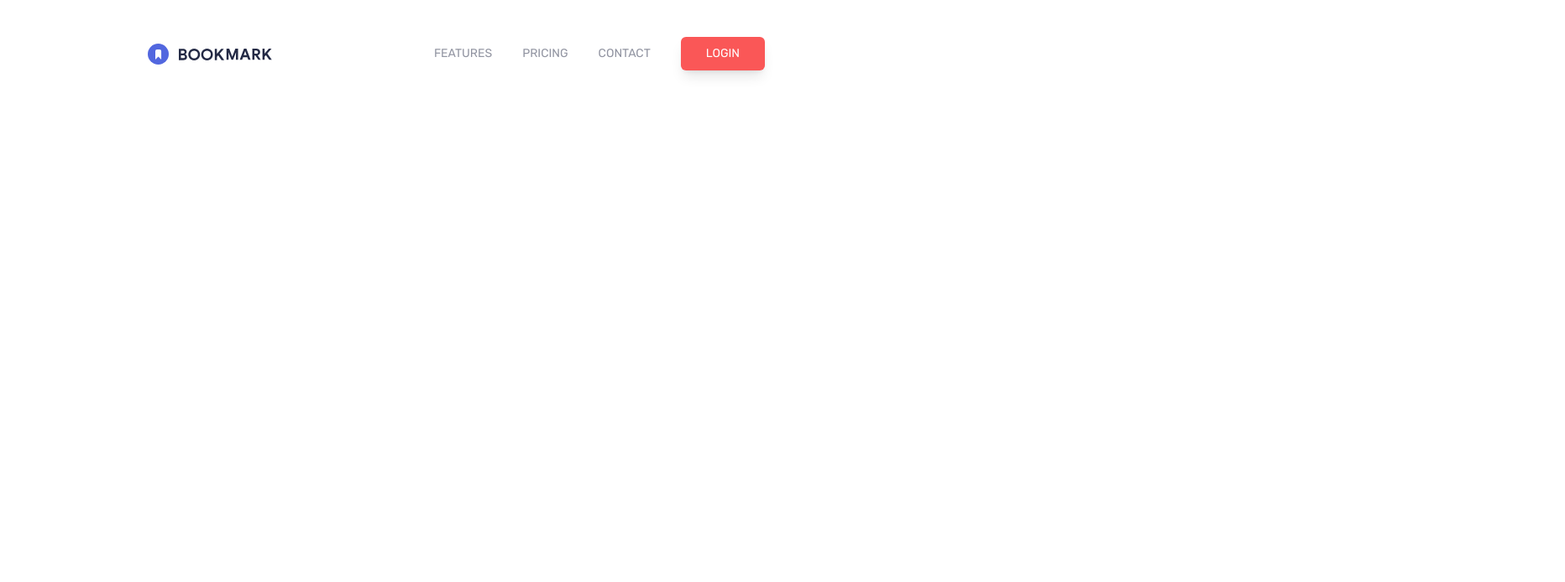
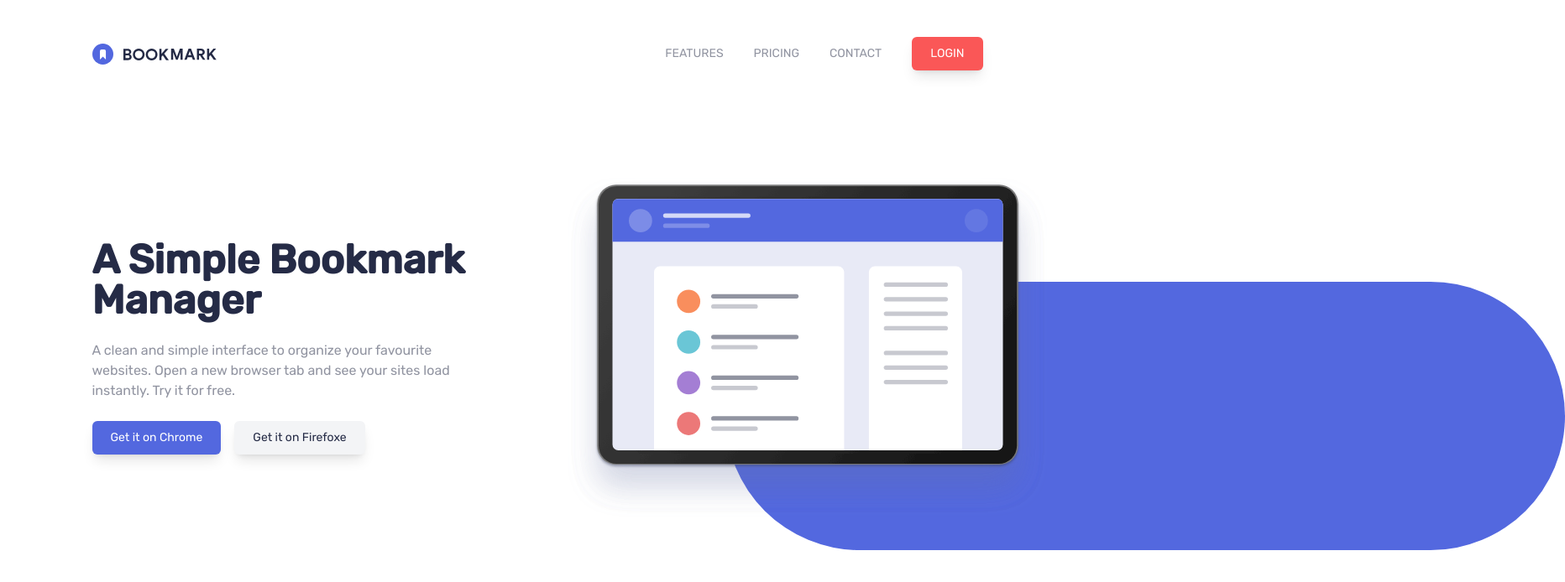
Before and after one commit to gorg1ev/bookmark-landing-page, a website: page src/index.html in a window 1280 px wide. Shown: the whole page at 84% size, 1864 px wide, since content can reach past the window. Drawn offline with nearby package versions, Linux system fonts and the light colour scheme; files that its build step writes are made by us from their sources.

Commit message:
added hero section

```diff
--- a/src/index.html
+++ b/src/index.html
@@ -30,17 +30,52 @@
                <!-- Link 3 -->
                <a href="#" class="links">Contact</a>
                <!-- Link 4 -->
-               <a href="#" class="btn-red">Login</a>
+               <a href="#" class="btn btn-red">Login</a>
             </div>
             <!-- Hamburger Icon -->
-            <div>
+            <button class="block md:hidden">
+               <img src="../images/icon-hamburger.svg" alt="Hamburger Icon" />
+            </button>
+         </div>
+      </nav>
+
+      <!-- Hero Section  -->
+      <section id="hero">
+         <div
+            class="container px-6 mx-auto flex flex-col-reverse md:items-center mt-32 lg:flex-row"
+         >
+            <!-- Left Side  -->
+            <div
+               class="flex flex-col gap-6 text-center items-center mt-28 md:mt-36 lg:mt-0 lg:text-left lg:items-start"
+            >
+               <h1 class="text-3xl font-bold text-veryDarkBlue md:text-5xl">
+                  A Simple Bookmark Manager
+               </h1>
+               <p class="max-w-md text-grayishBlue text-md">
+                  A clean and simple interface to organize your favourite
+                  websites. Open a new browser tab and see your sites load
+                  instantly. Try it for free.
+               </p>
+               <div class="flex gap-4">
+                  <a href="#" class="btn btn-primary"> Get it on Chrome</a>
+                  <a href="#" class="btn btn-outline-secondary">
+                     Get it on Firefoxe</a
+                  >
+               </div>
+            </div>
+            <!-- Right Side  -->
+            <div class=":max-w-xl pr-1 relative lg:-mr-20 lg:mb-0">
                <img
-                  class="block md:hidden cursor-pointer"
-                  src="../images/icon-hamburger.svg"
-                  alt="Hamburger Icon"
+                  class="w-full"
+                  src="../images/illustration-hero.svg"
+                  alt="Tablet Illustration"
                />
+               <!-- Big Blue Pill  -->
+               <div
+                  class="pill -right-[225%] -bottom-[15%] sm:-right-[150%] sm:-bottom-[10%] md:-right-[80%] md:-bottom-[10%] lg:-right-[130%] lg:-bottom-[20%] xl:-right-[107%] xl:-bottom-[10%]"
+               ></div>
             </div>
          </div>
-      </nav>
+      </section>
    </body>
 </html>
--- a/src/style.css
+++ b/src/style.css
@@ -12,6 +12,35 @@ body {
    @apply text-grayishBlue uppercase text-sm ease-in-out duration-300  hover:text-softRed;
 }
 
+.btn {
+   @apply rounded-md text-sm shadow-lg border-transparent border-2 ease-in-out duration-500 hover:bg-gray-50;
+}
+
 .btn-red {
-   @apply text-white bg-softRed px-7 py-2 rounded-md uppercase shadow-lg text-sm border-transparent border-2 ease-in-out duration-500 hover:bg-transparent hover:text-softRed hover:border-softRed hover:border-2;
+   @apply text-white bg-softRed px-5 py-2  uppercase hover:text-softRed hover:border-softRed hover:border-2;
 }
+
+.btn-primary {
+   @apply text-white bg-softBlue px-5 py-2 hover:border-softBlue hover:text-softBlue;
+}
+
+.btn-outline-secondary {
+   @apply text-veryDarkBlue  px-5 py-2 bg-gray-100 hover:border-veryDarkBlue hover:text-veryDarkBlue;
+}
+
+.pill {
+   @apply bg-softBlue absolute w-[1000px] h-[320px] rounded-full -z-10;
+}
+
+/* Media Querys   */
+@media only screen and (max-width: 768px) {
+   .pill {
+      height: 260px;
+   }
+}
+
+@media only screen and (max-width: 480px) {
+   .pill {
+      height: 200px;
+   }
+}
--- a/tailwind.config.js
+++ b/tailwind.config.js
@@ -3,10 +3,11 @@ module.exports = {
    content: ['./src/**/*.{html,js}'],
    theme: {
       screens: {
+         xs: '375px',
          sm: '480px',
          md: '768px',
          lg: '976px',
-         xl: '1440',
+         xl: '1109px',
       },
       extend: {
          colors: {
```
